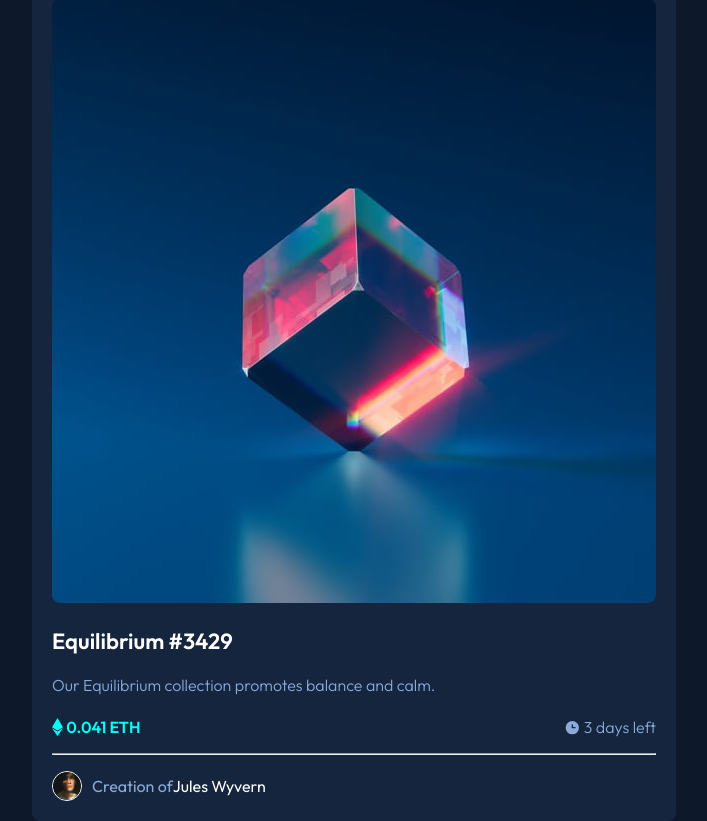
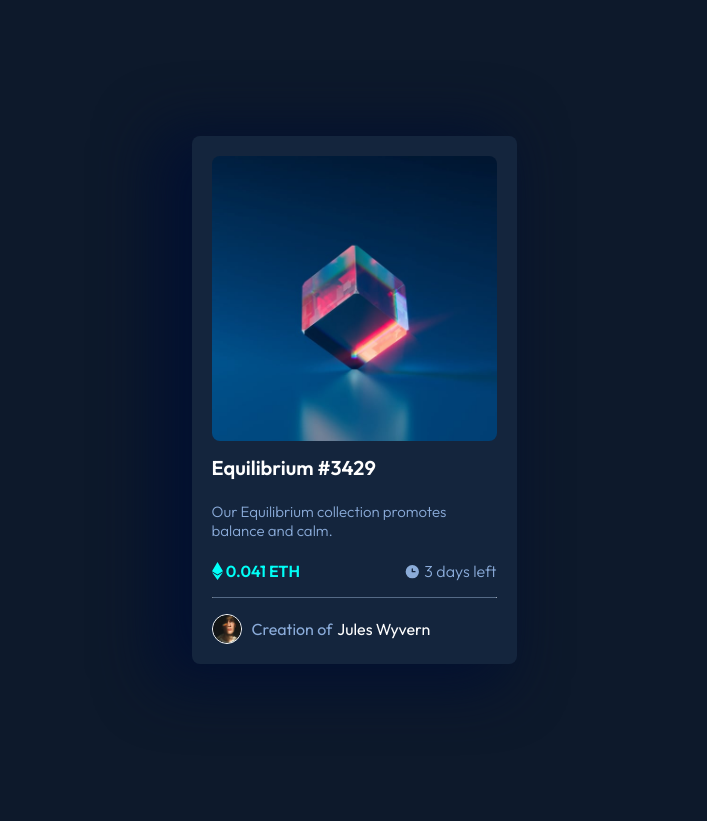
Before and after one commit to Khadija-Asa/nft-card, a website: page index.html in a window 1280 px wide. Shown: the whole page, without its empty margins (286-993 px from the left). After the commit the page ends 800 px from the top, so only its background shows below. Drawn offline with Linux system fonts and the light colour scheme.

Commit message:
card done

```diff
--- a/css/style.scss
+++ b/css/style.scss
@@ -37,30 +37,57 @@ body {
   justify-content: center;
 }
 
-hr {
-  margin: 1rem 0;
-}
-
 // Style
 
 .card {
   background-color: $bg-2;
   border-radius: .5rem;
+  flex-basis: 325px;
   margin: 0 auto;
   padding: 20px;
   margin: 20px;
+  box-shadow: -24px 8px 59px 14px rgba(2, 19, 54, 0.95);
+    -webkit-box-shadow: -24px 8px 59px 14px rgba(2, 16, 48, 0.95);
+    -moz-box-shadow: -24px 8px 59px 14px rgba(3, 19, 56, 0.95);
 
-  .card-image img {
+  .card-image {
+    position: relative;
+    cursor: pointer;
+
+    img {
+      border-radius: .5rem;
+      width: 100%;
+    }
+  }
+
+  .card-image:hover::before {
+    align-items: center;
+    background-color: $cyan;
     border-radius: .5rem;
+    content: url(./../assets/images/icon-view.svg);
+    display: flex;
+    height: 100%;
+    justify-content: center;
+    position: absolute;
     width: 100%;
   }
 
+  .main-image:hover {
+    opacity: .4;
+  }
+
   .card-title {
-    font-size: 16px;
+    font-size: 15px;
 
-    h1 {
+    a {
+      font-size: 20px;
       color: $white;
-      font-size: 22px;
+      cursor: pointer;
+      vertical-align: middle;
+    }
+
+    a:hover {
+      color: $cyan;
     }
 
     p {
@@ -82,10 +109,18 @@ hr {
       color: $cyan;
       font-weight: 600;
     }
+
     .subtitle-date {
       color: $soft-blue;
       font-weight: 300;
     }
+
+  }
+
+  hr {
+    margin: 1rem 0;
+    border-top-color: $soft-blue;
+    border-bottom: 0;
   }
 
   .card-footer {
@@ -108,6 +143,12 @@ hr {
 
       a {
         color: $white;
+        cursor: pointer;
+        margin-left: 5px;
+      }
+
+      a:hover {
+        color: $cyan;
       }
     }
   }
--- a/index.html
+++ b/index.html
@@ -6,6 +6,7 @@
   <meta name="viewport" content="width=device-width, initial-scale=1.0">
   <meta name="author" content="">
   <meta name="theme-color" content="#">
+  <link rel="icon" type="image/png" sizes="32x32" href="./assets/images/favicon-32x32.png">
   <meta name="keywords" content="">
   <meta name="robots" content="index, follow">
   <meta name="description" content="">
@@ -24,11 +25,11 @@
     <div class="card">
 
       <div class="card-image">
-        <img src="./assets/images/image-equilibrium.jpg" alt="Image Equilibrium"> <br> <br>
+        <img class="main-image" src="./assets/images/image-equilibrium.jpg" alt="Image Equilibrium">
       </div>
 
       <div class="card-title">
-        <h1>Equilibrium #3429</h1> <br>
+        <h1><a href="#">Equilibrium #3429</a></h1> <br>
         <p>Our Equilibrium collection promotes balance and calm.</p> <br>
       </div>
 
@@ -47,7 +48,7 @@
 
       <footer class="card-footer">
         <img src="./assets/images/image-avatar.png" alt="Avatar Jules Wyvern">
-        <h2>Creation of <a href="">Jules Wyvern</a>
+        <h2>Creation of <a href="#" target="_blank"> Jules Wyvern</a>
         </h2>
       </footer>
 
```
Also changed, not shown: css/style.css, 1 other file.
